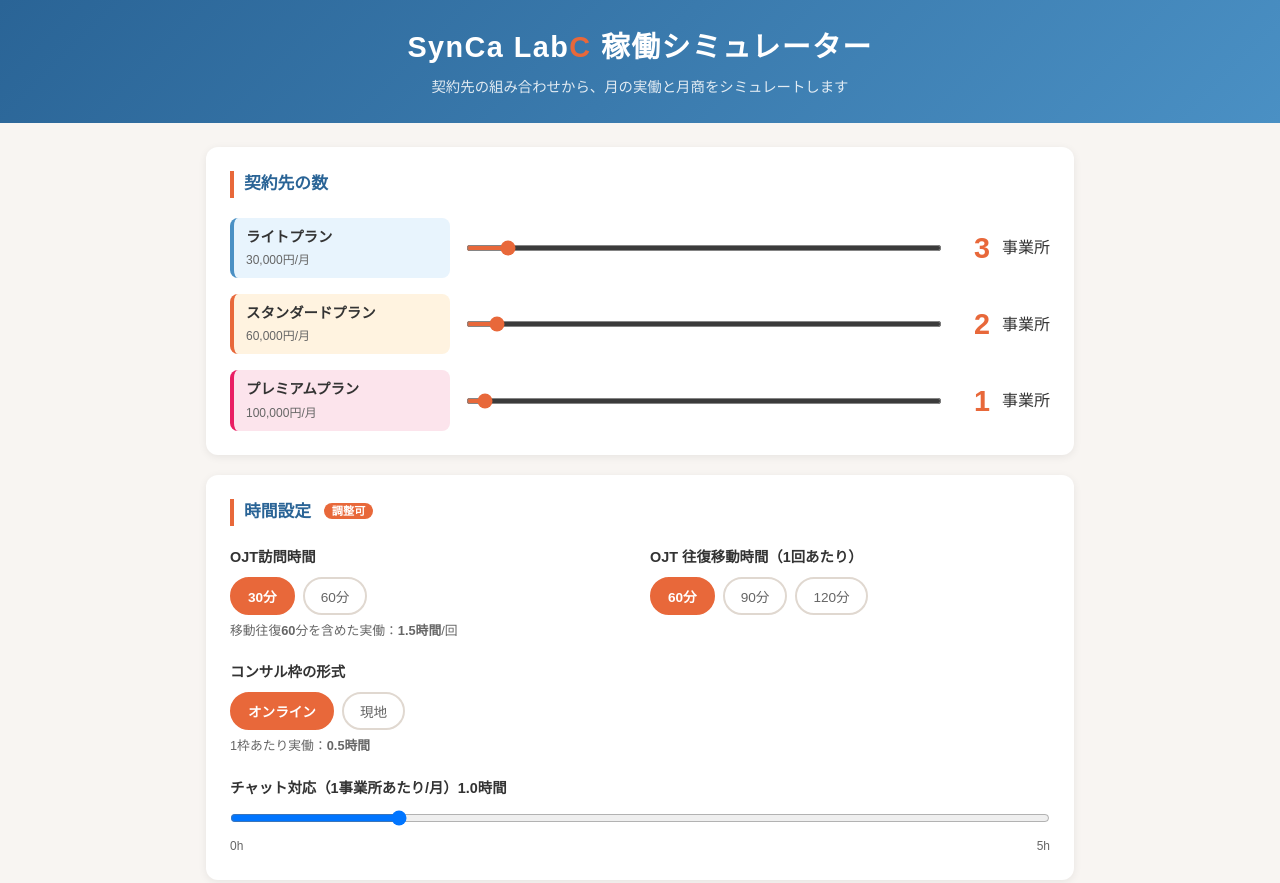
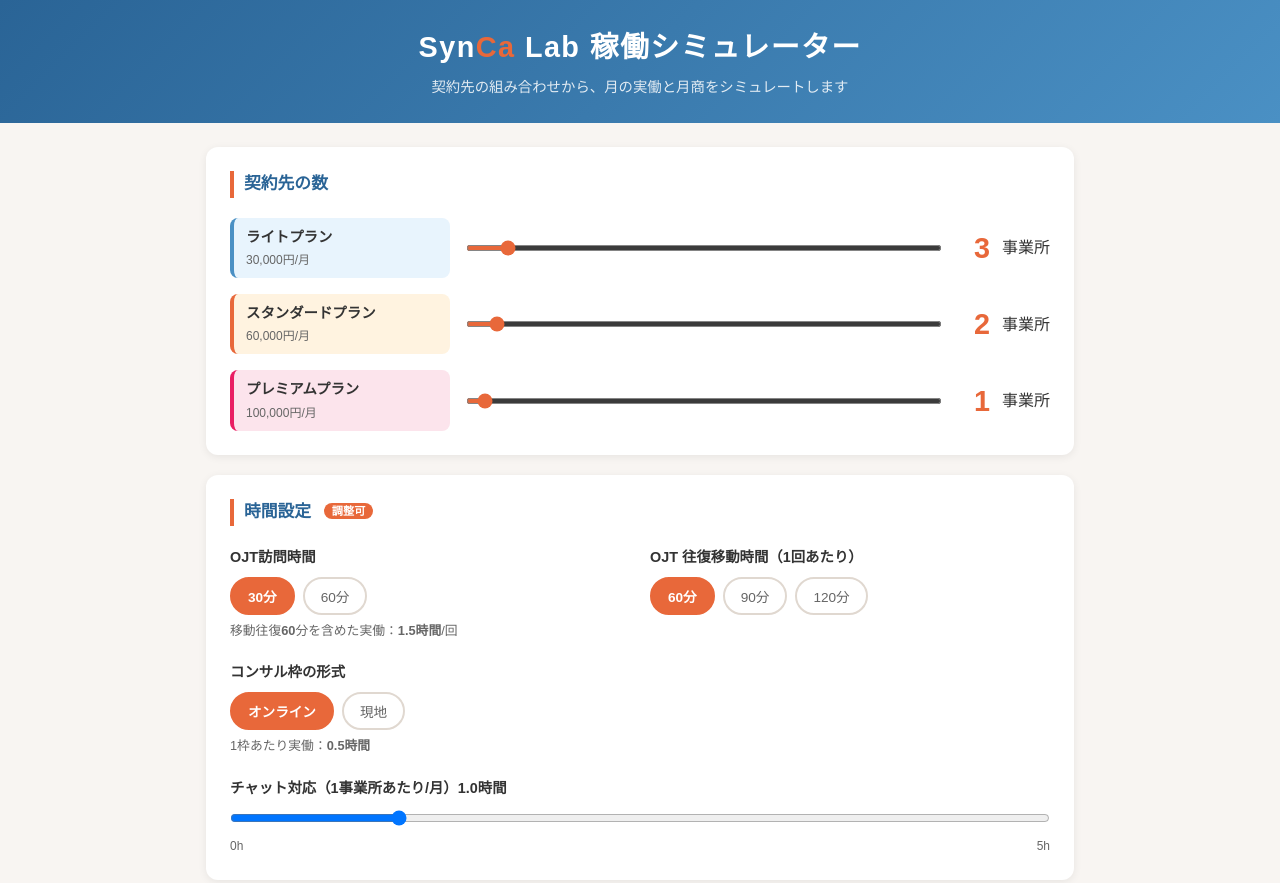
Before and after one commit to chokuro01-ai/syncalab-simulator, a plain HTML site: page index.html in a window 1280 px wide. Shown: the top 883 px of the page. Drawn offline with Linux system fonts and the light colour scheme.

Commit message:
fix: ヘッダーロゴを「SynCa Lab」に修正、CaをオレンジでSynCaLabブランドルールにJ準拠

```diff
--- a/index.html
+++ b/index.html
@@ -8,7 +8,7 @@
 </head>
 <body>
   <header>
-    <h1>SynCa Lab<span class="accent">C</span> 稼働シミュレーター</h1>
+    <h1>Syn<span class="accent">Ca</span> Lab 稼働シミュレーター</h1>
     <p class="subtitle">契約先の組み合わせから、月の実働と月商をシミュレートします</p>
   </header>
 
```
